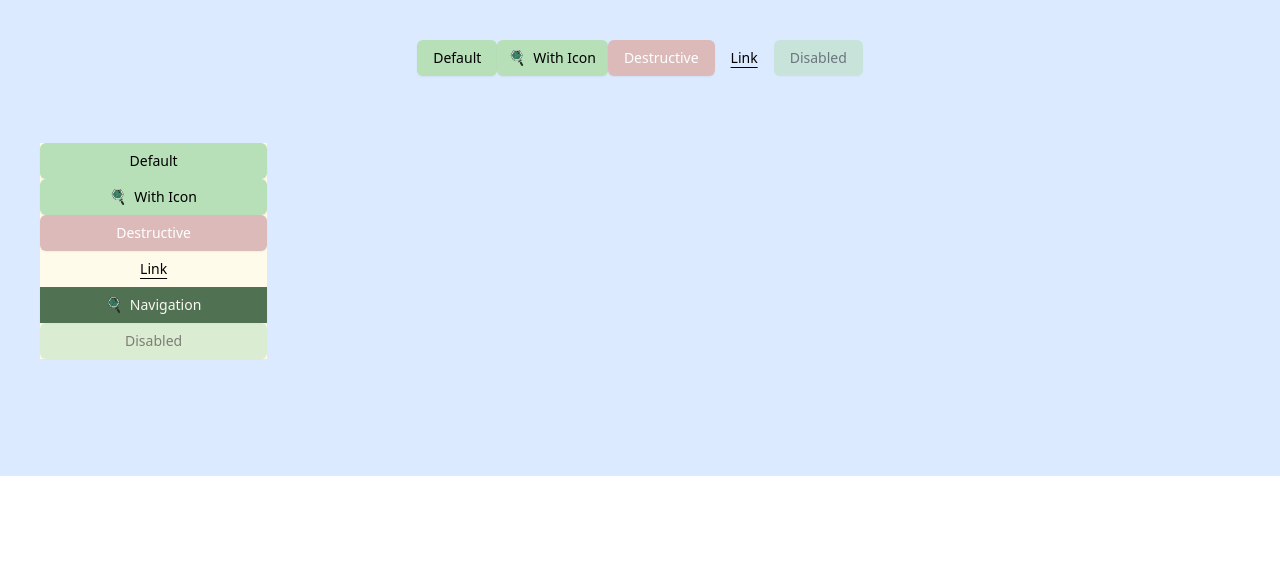
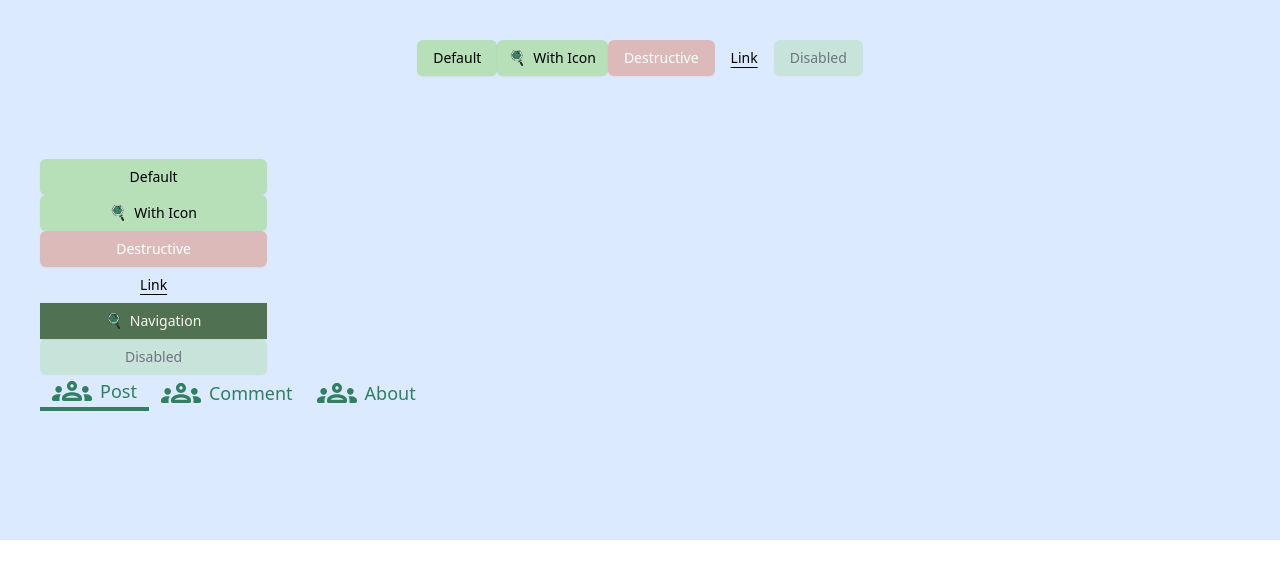
Before and after one commit to kemdav/Tambayan, a Next.js app: page /test/button-test in a window 1280 px wide. Shown: the top 578 px of the page. Built offline with nearby package versions, Linux system fonts and the light colour scheme.

Commit message:
feat: added horizontal nav bars

```diff
--- a/src/app/components/icons/index.ts
+++ b/src/app/components/icons/index.ts
@@ -17,5 +17,6 @@ export * from "./NewsfeedIcon";
 export * from "./StudentProfileIcon";
 export * from "./SubscribedOrgIcon";
 export * from "./NavigationButtonIcon";
+export * from "./PostIcon";
 // When used at a page
 // import { PlusIcon, UserIcon } from '@/components/icons';
--- a/src/app/components/ui/general/button.tsx
+++ b/src/app/components/ui/general/button.tsx
@@ -17,6 +17,8 @@ const buttonVariants = cva(
           "bg-action-forest-green text-neutral-linen-white shadow-xs hover:bg-action-forest-green/60",
         sideNavigation:
           "sideNavBarButton justify-start text-lg h-12 bg-tint-forest-fern hover:bg-primary-forest-green text-neutral-pure-white shadow-none",
+        horizontalNavigation:
+          "bg-background justify-center text-lg h-12 text-tint-forest-fern transition-all duration-500 ease-in-out",
         link: "text-info underline-offset-4 underline rounded-md",
         outline:
         "border bg-background shadow-xs hover:bg-accent hover:text-accent-foreground dark:bg-input/30 dark:border-input dark:hover:bg-input/50",
@@ -38,7 +40,12 @@ const buttonVariants = cva(
           variant: "sideNavigation",
           isSelected: true,
           className: "bg-primary-forest-green",
-        }
+        },
+        {
+          variant: "horizontalNavigation",
+          isSelected: true,
+          className: "border-b-4",
+        },
     ],
     defaultVariants: {
       variant: "default",
--- /dev/null
+++ b/src/app/components/ui/general/horizontal-navigation-bar-component.tsx
@@ -0,0 +1,32 @@
+"use client"
+import { ButtonList } from "@/app/components/ui/general/button-list";
+import { ButtonConfig } from "@/app/components/ui/general/button-type";
+import {
+  AddIcon,
+  NewsfeedIcon,
+  StudentProfileIcon,
+  SubscribedOrgIcon,
+  UserPofileLoginIcon,
+  TambayanTextIcon,
+  TambayanIcon,
+  NavigationButtonIcon,
+} from "@/app/components/icons";
+import { Button } from "./button";
+import { useState } from "react";
+
+interface Props {
+  myButtons: ButtonConfig[];
+  selectedButtonId: string;
+  onButtonSelect: (id: string) => void;
+}
+
+export default function HorizontalNavBar({myButtons, selectedButtonId, onButtonSelect}:Props) {
+
+  return (
+    <main>
+      <div>
+        <ButtonList buttons={myButtons} className="flex" selectedId={selectedButtonId} onButtonClick={onButtonSelect}/>
+      </div>
+    </main>
+  );
+}
--- /dev/null
+++ b/src/app/test/button-test/navBarContents.tsx
@@ -0,0 +1,29 @@
+import { AddIcon, NewsfeedIcon, StudentProfileIcon, SubscribedOrgIcon } from "@/app/components/icons";
+import { ButtonConfig } from "@/app/components/ui/general/button-type";
+
+export const myButtons: ButtonConfig[] = [
+    {
+        id: "post",
+      children: "Post",
+      variant: "horizontalNavigation",
+      className:
+        "sideNavBarButtonText",
+      icon: <StudentProfileIcon className="size-10" />,
+    },
+    {
+        id: "comment",
+      children: "Comment",
+      variant: "horizontalNavigation",
+      className:
+        "sideNavBarButtonText",
+      icon: <StudentProfileIcon className="size-10" />,
+    },
+    {
+        id: "about",
+      children: "About",
+      variant: "horizontalNavigation",
+      className:
+        "sideNavBarButtonText",
+      icon: <StudentProfileIcon className="size-10" />,
+    },
+  ];
--- a/src/app/test/button-test/page.tsx
+++ b/src/app/test/button-test/page.tsx
@@ -1,11 +1,15 @@
 "use client";
 
 import { Button } from "@/app/components/ui/general/button";
-import { TestIcon } from "../../components/icons";
+import { PostIcon, TestIcon } from "../../components/icons";
 import { useState } from "react";
+import VerticalNavBar from "@/app/components/ui/general/horizontal-navigation-bar-component";
+import { myButtons } from "./navBarContents";
+import HorizontalNavBar from "@/app/components/ui/general/horizontal-navigation-bar-component";
 
 export default function Test() {
   const [isSelected, setIsSelected] = useState(false);
+  const [selectedNavId, setSelectedNavId] = useState<string>("post");
   return (
     <div className="grid grid-flow-col grid-rows-4 grid-cols-1 gap-4 bg-blue-100 p-10">
       <div className="flex justify-center  bg-tint-4 rounded-2xl">
@@ -36,7 +40,7 @@ export default function Test() {
         </Button>
       </div>
       <div className="grid grid-flow-col row-span-3 grid-rows-4 grid-cols-5 gap-4">
-        <div className="flex flex-col row-span-3 bg-amber-50">
+        <div className="flex flex-col row-span-3">
           <Button onClick={() => console.log("Button Clicked")}>Default</Button>
 
           <Button onClick={() => console.log("Button Clicked")}>
@@ -71,6 +75,8 @@ export default function Test() {
           >
             Disabled
           </Button>
+
+          <HorizontalNavBar myButtons={myButtons} selectedButtonId={selectedNavId} onButtonSelect={setSelectedNavId}></HorizontalNavBar>
         </div>
         <div className="row-span-3 col-span-4 rounded-2xl"></div>
       </div>
```
Also changed, not shown: src/app/components/icons/PostIcon.tsx (added, +14 -0 lines).
